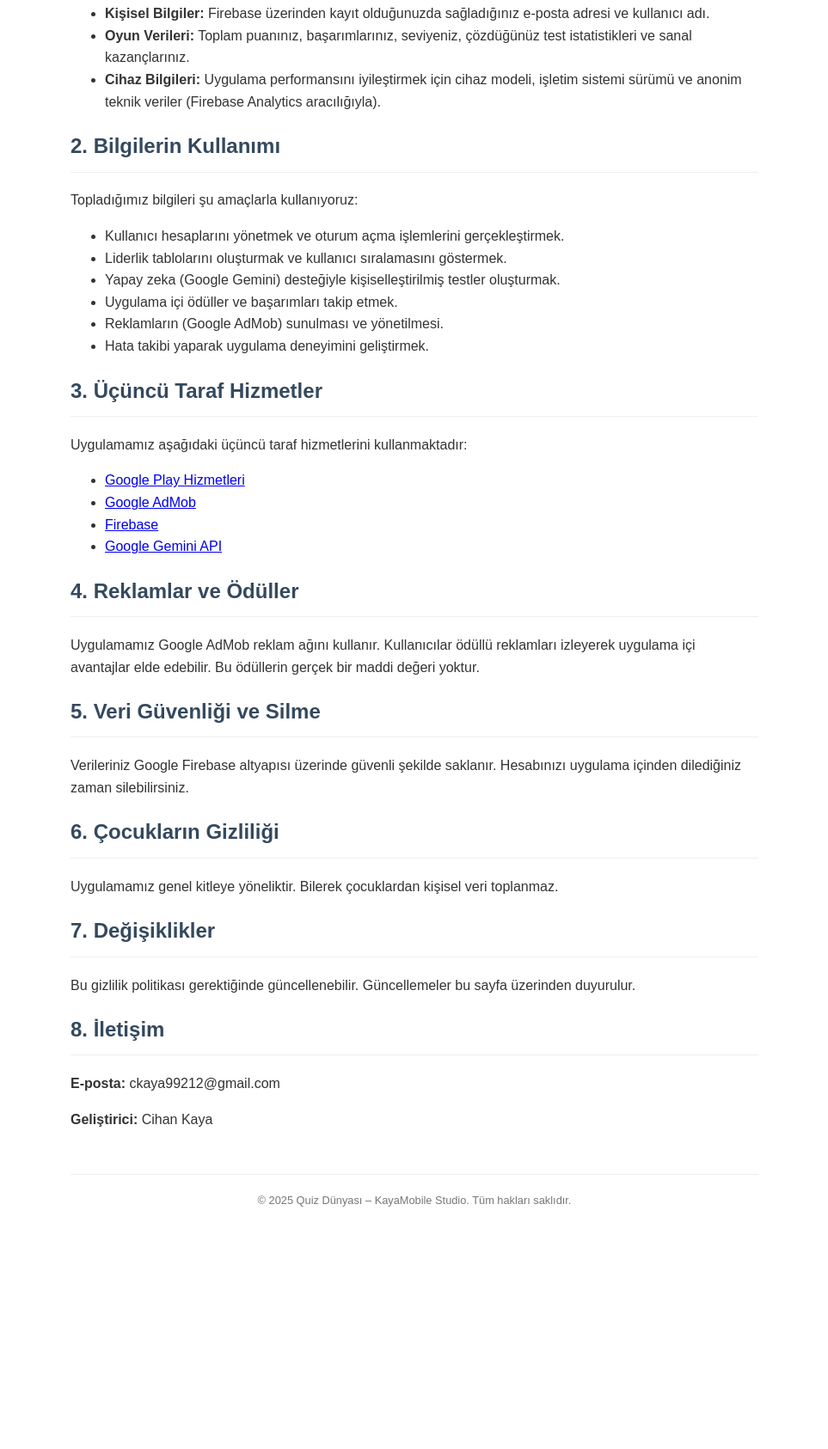
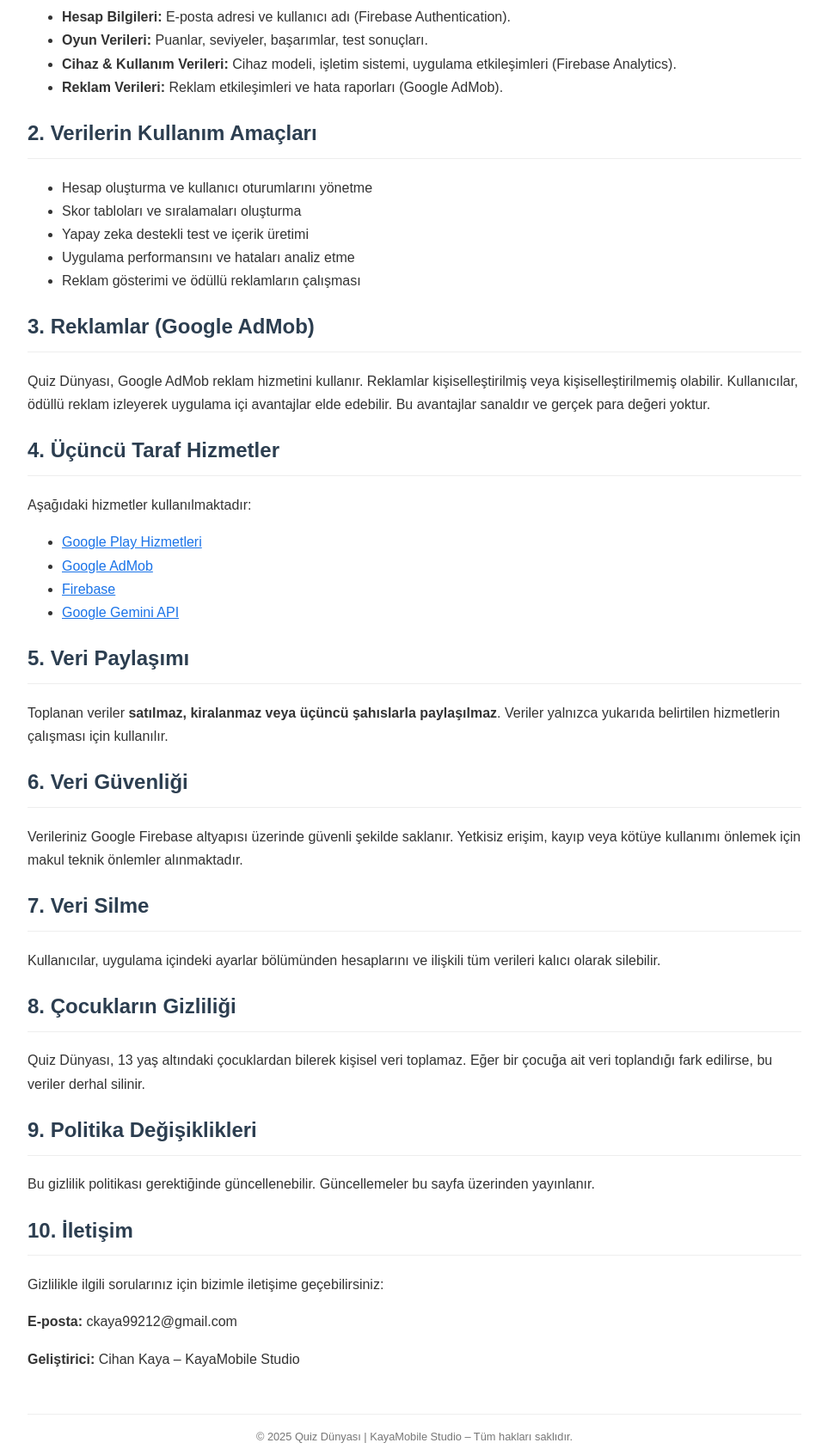
Before and after one commit to ckaya99212-stack/quiz-dunyasi-privacy, a plain HTML site: page index.html in a window 1280 px wide. Shown: the part 475-2161 px from the top of the page at 86% size, without its empty margins (158-1121 px from the left). Before the commit the page ends 1902 px from the top, so only its background shows below. Drawn offline with Linux system fonts and the light colour scheme.

Commit message:
Update index.html

```diff
--- a/index.html
+++ b/index.html
@@ -6,71 +6,82 @@
     <title>Gizlilik Politikası - Quiz Dünyası</title>
     <style>
         body {
-            font-family: sans-serif;
-            line-height: 1.6;
+            font-family: Arial, sans-serif;
+            line-height: 1.7;
             color: #333;
-            max-width: 800px;
-            margin: 0 auto;
+            max-width: 900px;
+            margin: auto;
             padding: 20px;
         }
-        h1 { color: #2c3e50; }
+        h1, h2 {
+            color: #2c3e50;
+        }
         h2 {
-            color: #34495e;
             border-bottom: 1px solid #eee;
-            padding-bottom: 10px;
+            padding-bottom: 8px;
         }
-        p { margin-bottom: 15px; }
-        ul { margin-bottom: 15px; }
         .header-info {
-            font-size: 0.9em;
-            color: #555;
+            font-size: 0.95em;
+            background: #f8f9fa;
+            padding: 15px;
+            border-radius: 6px;
             margin-bottom: 30px;
-            border-bottom: 1px solid #eee;
-            padding-bottom: 15px;
         }
         .footer {
+            margin-top: 50px;
             font-size: 0.8em;
             color: #777;
-            margin-top: 50px;
+            text-align: center;
             border-top: 1px solid #eee;
-            padding-top: 20px;
-            text-align: center;
+            padding-top: 15px;
         }
+        a { color: #1a73e8; }
     </style>
 </head>
 <body>
 
 <div class="header-info">
-        <p><strong>Yapımcı / Geliştirici:</strong> KayaMobile Studio</p>
+    <p><strong>Uygulama:</strong> Quiz Dünyası</p>
+    <p><strong>Yapımcı:</strong> KayaMobile Studio</p>
     <p><strong>Yayın Tarihi:</strong> 22 Aralık 2025</p>
 </div>
 
 <h1>Gizlilik Politikası</h1>
 <p><strong>Son Güncelleme:</strong> 22 Aralık 2025</p>
 
-    <p><strong>Quiz Dünyası</strong> ("biz", "uygulama"), kullanıcılarımızın gizliliğini korumayı taahhüt eder. Bu Gizlilik Politikası, uygulamamızı kullandığınızda toplanan bilgiler, bunların nasıl kullanıldığı ve güvenliğinin nasıl sağlandığı hakkında sizi bilgilendirmek amacıyla hazırlanmıştır.</p>
+<p>
+Quiz Dünyası olarak kullanıcı gizliliğine büyük önem veriyoruz.
+Bu Gizlilik Politikası, uygulamamız kullanıldığında hangi verilerin toplandığını,
+bu verilerin nasıl kullanıldığını ve nasıl korunduğunu açıklar.
+</p>
 
 <h2>1. Toplanan Bilgiler</h2>
-    <p>Uygulamayı kullanırken aşağıdaki bilgi türlerini toplayabiliriz:</p>
 <ul>
-        <li><strong>Kişisel Bilgiler:</strong> Firebase üzerinden kayıt olduğunuzda sağladığınız e-posta adresi ve kullanıcı adı.</li>
-        <li><strong>Oyun Verileri:</strong> Toplam puanınız, başarımlarınız, seviyeniz, çözdüğünüz test istatistikleri ve sanal kazançlarınız.</li>
-        <li><strong>Cihaz Bilgileri:</strong> Uygulama performansını iyileştirmek için cihaz modeli, işletim sistemi sürümü ve anonim teknik veriler (Firebase Analytics aracılığıyla).</li>
+    <li><strong>Hesap Bilgileri:</strong> E-posta adresi ve kullanıcı adı (Firebase Authentication).</li>
+    <li><strong>Oyun Verileri:</strong> Puanlar, seviyeler, başarımlar, test sonuçları.</li>
+    <li><strong>Cihaz & Kullanım Verileri:</strong> Cihaz modeli, işletim sistemi, uygulama etkileşimleri (Firebase Analytics).</li>
+    <li><strong>Reklam Verileri:</strong> Reklam etkileşimleri ve hata raporları (Google AdMob).</li>
 </ul>
 
-    <h2>2. Bilgilerin Kullanımı</h2>
-    <p>Topladığımız bilgileri şu amaçlarla kullanıyoruz:</p>
+<h2>2. Verilerin Kullanım Amaçları</h2>
 <ul>
-        <li>Kullanıcı hesaplarını yönetmek ve oturum açma işlemlerini gerçekleştirmek.</li>
-        <li>Liderlik tablolarını oluşturmak ve kullanıcı sıralamasını göstermek.</li>
-        <li>Yapay zeka (Google Gemini) desteğiyle kişiselleştirilmiş testler oluşturmak.</li>
-        <li>Uygulama içi ödüller ve başarımları takip etmek.</li>
-        <li>Reklamların (Google AdMob) sunulması ve yönetilmesi.</li>
-        <li>Hata takibi yaparak uygulama deneyimini geliştirmek.</li>
+    <li>Hesap oluşturma ve kullanıcı oturumlarını yönetme</li>
+    <li>Skor tabloları ve sıralamaları oluşturma</li>
+    <li>Yapay zeka destekli test ve içerik üretimi</li>
+    <li>Uygulama performansını ve hataları analiz etme</li>
+    <li>Reklam gösterimi ve ödüllü reklamların çalışması</li>
 </ul>
 
-    <h2>3. Üçüncü Taraf Hizmetler</h2>
-    <p>Uygulamamız aşağıdaki üçüncü taraf hizmetlerini kullanmaktadır:</p>
+<h2>3. Reklamlar (Google AdMob)</h2>
+<p>
+Quiz Dünyası, Google AdMob reklam hizmetini kullanır.
+Reklamlar kişiselleştirilmiş veya kişiselleştirilmemiş olabilir.
+Kullanıcılar, ödüllü reklam izleyerek uygulama içi avantajlar elde edebilir.
+Bu avantajlar sanaldır ve gerçek para değeri yoktur.
+</p>
+
+<h2>4. Üçüncü Taraf Hizmetler</h2>
+<p>Aşağıdaki hizmetler kullanılmaktadır:</p>
 <ul>
     <li><a href="https://policies.google.com/privacy" target="_blank">Google Play Hizmetleri</a></li>
     <li><a href="https://support.google.com/admob/answer/6128543" target="_blank">Google AdMob</a></li>
@@ -78,24 +89,45 @@
     <li><a href="https://ai.google.dev/terms" target="_blank">Google Gemini API</a></li>
 </ul>
 
-    <h2>4. Reklamlar ve Ödüller</h2>
-    <p>Uygulamamız Google AdMob reklam ağını kullanır. Kullanıcılar ödüllü reklamları izleyerek uygulama içi avantajlar elde edebilir. Bu ödüllerin gerçek bir maddi değeri yoktur.</p>
+<h2>5. Veri Paylaşımı</h2>
+<p>
+Toplanan veriler <strong>satılmaz, kiralanmaz veya üçüncü şahıslarla paylaşılmaz</strong>.
+Veriler yalnızca yukarıda belirtilen hizmetlerin çalışması için kullanılır.
+</p>
 
-    <h2>5. Veri Güvenliği ve Silme</h2>
-    <p>Verileriniz Google Firebase altyapısı üzerinde güvenli şekilde saklanır. Hesabınızı uygulama içinden dilediğiniz zaman silebilirsiniz.</p>
+<h2>6. Veri Güvenliği</h2>
+<p>
+Verileriniz Google Firebase altyapısı üzerinde güvenli şekilde saklanır.
+Yetkisiz erişim, kayıp veya kötüye kullanımı önlemek için makul teknik önlemler alınmaktadır.
+</p>
 
-    <h2>6. Çocukların Gizliliği</h2>
-    <p>Uygulamamız genel kitleye yöneliktir. Bilerek çocuklardan kişisel veri toplanmaz.</p>
+<h2>7. Veri Silme</h2>
+<p>
+Kullanıcılar, uygulama içindeki ayarlar bölümünden hesaplarını ve ilişkili tüm verileri
+kalıcı olarak silebilir.
+</p>
 
-    <h2>7. Değişiklikler</h2>
-    <p>Bu gizlilik politikası gerektiğinde güncellenebilir. Güncellemeler bu sayfa üzerinden duyurulur.</p>
+<h2>8. Çocukların Gizliliği</h2>
+<p>
+Quiz Dünyası, 13 yaş altındaki çocuklardan bilerek kişisel veri toplamaz.
+Eğer bir çocuğa ait veri toplandığı fark edilirse, bu veriler derhal silinir.
+</p>
 
-    <h2>8. İletişim</h2>
+<h2>9. Politika Değişiklikleri</h2>
+<p>
+Bu gizlilik politikası gerektiğinde güncellenebilir.
+Güncellemeler bu sayfa üzerinden yayınlanır.
+</p>
+
+<h2>10. İletişim</h2>
+<p>
+Gizlilikle ilgili sorularınız için bizimle iletişime geçebilirsiniz:
+</p>
 <p><strong>E-posta:</strong> ckaya99212@gmail.com</p>
-    <p><strong>Geliştirici:</strong> Cihan Kaya</p>
+<p><strong>Geliştirici:</strong> Cihan Kaya – KayaMobile Studio</p>
 
 <div class="footer">
-        &copy; 2025 Quiz Dünyası – KayaMobile Studio. Tüm hakları saklıdır.
+    © 2025 Quiz Dünyası | KayaMobile Studio – Tüm hakları saklıdır.
 </div>
 
 </body>
```
Lines whose indentation alone changed are shown as unchanged.
